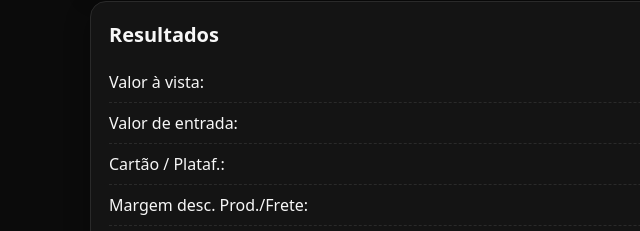
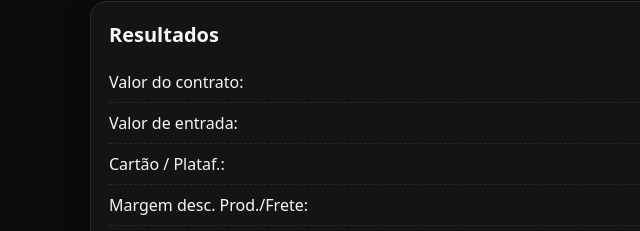
Before and after one commit to RenatoRiscifina/calculadora-difal, a plain HTML site: page index.html in a window 1280 px wide. Shown: the part 389-620 px from the top of the page, 0-640 px from the left. Drawn offline with Linux system fonts and the light colour scheme.

Commit message:
atualização do nome valor a vista para valor de contrato\update readme

```diff
--- a/index.html
+++ b/index.html
@@ -51,7 +51,7 @@
       <div id="notaOperacao" class="note" style="margin-bottom:8px;"></div>
 
       <div class="result-row">
-        <span>Valor à vista:</span>
+        <span>Valor do contrato:</span>
         <strong id="valorEquipamento">–</strong>
       </div>
 
```
Also changed, not shown: 1 other file.
